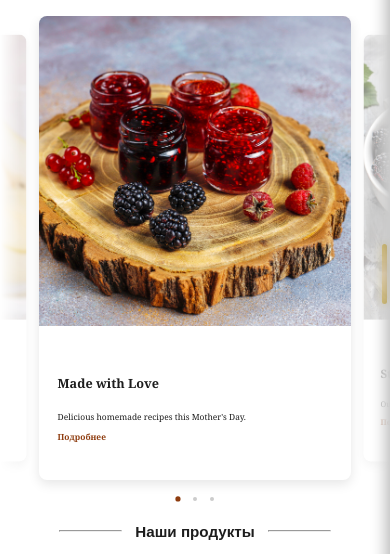
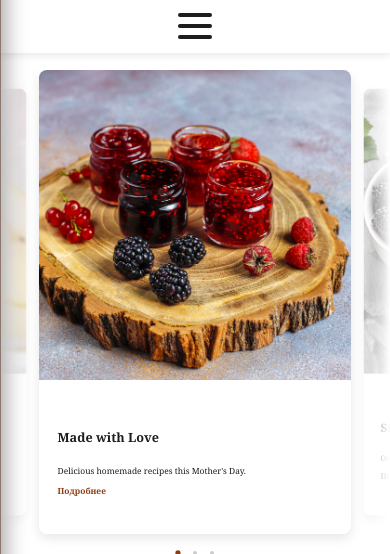
Before and after one commit to mlnvuser/Karelian-Harvest, a Django app: page / in a window 390 px wide. Shown: the part 148-702 px from the top of the page. Run offline with Django 5.2, Linux system fonts and the light colour scheme; some web fonts are replaced.

Commit message:
бургер меню на белом фоне в нижней секции

```diff
--- a/main/static/css/header.css
+++ b/main/static/css/header.css
@@ -84,69 +84,84 @@
     transform: scale(1.05);
 }
 
-/* Мобильное меню */
+/* ===================== СЕКЦИЯ С БУРГЕРОМ И МЕНЮ ===================== */
+
+.mobile-burger-section {
+    display: none;                    /* Скрыто на десктопе */
+    background-color: #ffffff;        /* Чистый фон без изображения */
+    position: relative;
+    z-index: 1001;
+    box-shadow: 0 2px 8px rgba(0, 0, 0, 0.1);
+}
+
+/* Блок с бургером */
+.mobile-burger-block {
+    display: flex;
+    justify-content: center;
+    align-items: center;
+    padding: 14px 0;
+}
+
+.burger {
+    display: flex;
+    flex-direction: column;
+    justify-content: space-between;
+    width: 34px;
+    height: 26px;
+    cursor: pointer;
+}
+
+.burger span {
+    width: 100%;
+    height: 3.8px;
+    background-color: #1d1d1d;        /* Чёрные линии */
+    border-radius: 2px;
+    transition: all 0.4s ease;
+}
+
+/* Анимация бургера → крестик */
+.burger.active span:nth-child(1) {
+    transform: rotate(45deg) translate(6px, 6px);
+}
+
+.burger.active span:nth-child(2) {
+    opacity: 0;
+}
+
+.burger.active span:nth-child(3) {
+    transform: rotate(-45deg) translate(5px, -5px);
+}
+
+/* ===================== МОБИЛЬНОЕ МЕНЮ ===================== */
 
 .mobile-menu {
     position: fixed;
     top: 0;
-    right: 0;
-    width: 85%;                    /* Ширина меню */
+    left: 0;
+    width: 85%;
+    max-width: 380px;
     height: 100vh;
     background-color: #5c2f18;
-    transform: translateX(100%);   /* Скрыто за правой границей */
-    transition: transform 0.4s ease;
-    z-index: 9999;
-    padding: 20px 0;
-    box-shadow: -5px 0 15px rgba(0, 0, 0, 0.3);
+    transform: translateX(-100%);
+    transition: transform 0.45s ease;
+    z-index: 1002;
+    box-shadow: 5px 0 20px rgba(0, 0, 0, 0.35);
+    overflow-y: auto;
 }
 
 .mobile-menu.active {
-    transform: translateX(0);      /* Выдвинуто */
-}
-
-/* Хинт (визуальный намёк) */
-.swipe-hint {
-    position: fixed;
-    right: 0;
-    top: 50%;
-    transform: translateY(-50%);
-    width: 12px;
-    height: 80px;
-    display: none;
-    align-items: center;
-    justify-content: center;
-    z-index: 9998;
-    opacity: 0.6;
-}
-
-.swipe-hint .hint-line {
-    width: 5px;
-    height: 60px;
-    background: linear-gradient(#d4af37, #f0d29a, #d4af37);
-    border-radius: 10px;
-    box-shadow: 0 0 8px rgba(212, 175, 55, 0.6);
-}
-
-@media (max-width: 1024px) {
-    .nav-menu,
-    .buy {
-        display: none;
-    }
-
-    .swipe-hint {
-        display: flex;
-    }
+    transform: translateX(0);
 }
 
 .mobile-menu-header {
     text-align: right;
-    padding: 0 20px 20px;
+    padding: 2vh 4vw 0 4vw;
 }
 
 .close-menu {
     background: none;
     border: none;
-    font-size: 2.2rem;
+    font-size: 2.5rem;
     color: #fff;
     cursor: pointer;
 }
@@ -155,13 +170,31 @@
     display: flex;
     flex-direction: column;
     align-items: center;
-    gap: 5vh;
-    margin-top: 10vh;
-    color: #fff;
-    font-size: 1.7rem;
+    gap: 2vh;
+    margin-top: 2vh;
+    padding-bottom: 4vh;
 }
 
 .mobile-menu-links a {
     color: #fff;
     text-decoration: none;
+    font-size: 1.7rem;
 }
+
+.mobile-buy-btn h4 {
+    background: rgba(255, 255, 255, 0.15);
+    padding: 14px 40px;
+    border-radius: 50px;
+}
+
+/* Показываем всю секцию только на мобильных */
+@media (max-width: 1024px) {
+    .mobile-burger-section {
+        display: block;
+    }
+
+    .nav-menu,
+    .buy {
+        display: none;
+    }
+}
--- a/main/templates/main/base.html
+++ b/main/templates/main/base.html
@@ -33,14 +33,26 @@
                 </div>
             </div>
         </div>
+    </nav>
+</header>
 
-        <div class="swipe-hint" id="swipeHint">
-            <div class="hint-line"></div>
+<section class="mobile-burger-section">
+
+    <!-- Блок с бургер-иконкой -->
+    <div class="mobile-burger-block">
+        <div class="burger" id="burger">
+            <span></span>
+            <span></span>
+            <span></span>
         </div>
+    </div>
+
+    <!-- Мобильное меню -->
     <div class="mobile-menu" id="mobileMenu">
         <div class="mobile-menu-header">
             <button class="close-menu" id="closeMenu">✕</button>
         </div>
+
         <div class="mobile-menu-links">
             <a href=""><h3>Главная</h3></a>
             <a href=""><h3>Продукты</h3></a>
@@ -49,8 +61,8 @@
             <a href="" class="mobile-buy-btn"><h4>Купить</h4></a>
         </div>
     </div>
-    </nav>
-</header>
+
+</section>
 
 {% block slider %}{% endblock %}
 {% block products %}{% endblock %}
```
Also changed, not shown: main/static/js/menu.js (+13 -33 lines), main/static/img/burg-menu.png (deleted), main/static/img/burger.png (deleted). Lines whose indentation alone changed are shown as unchanged.
